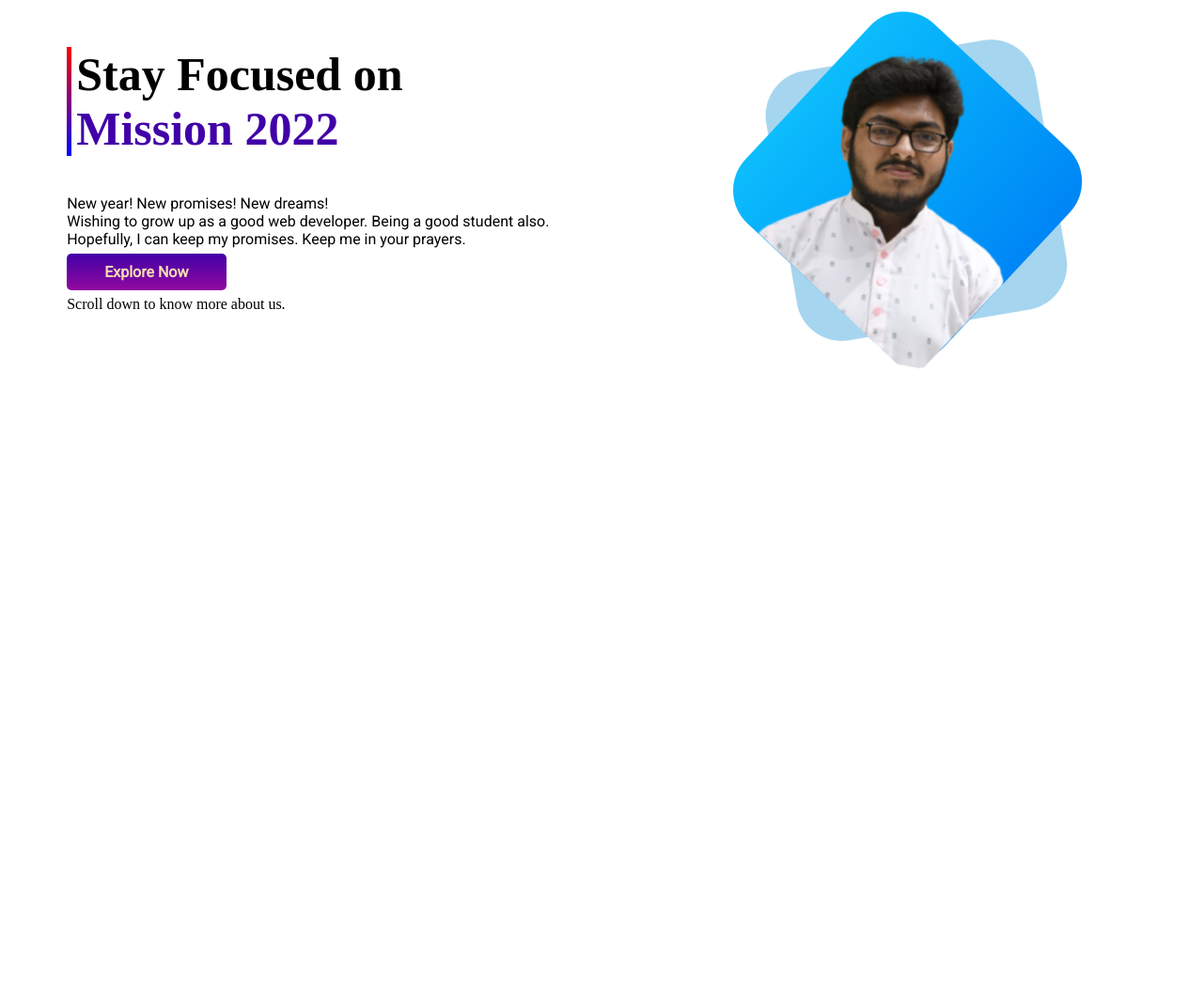
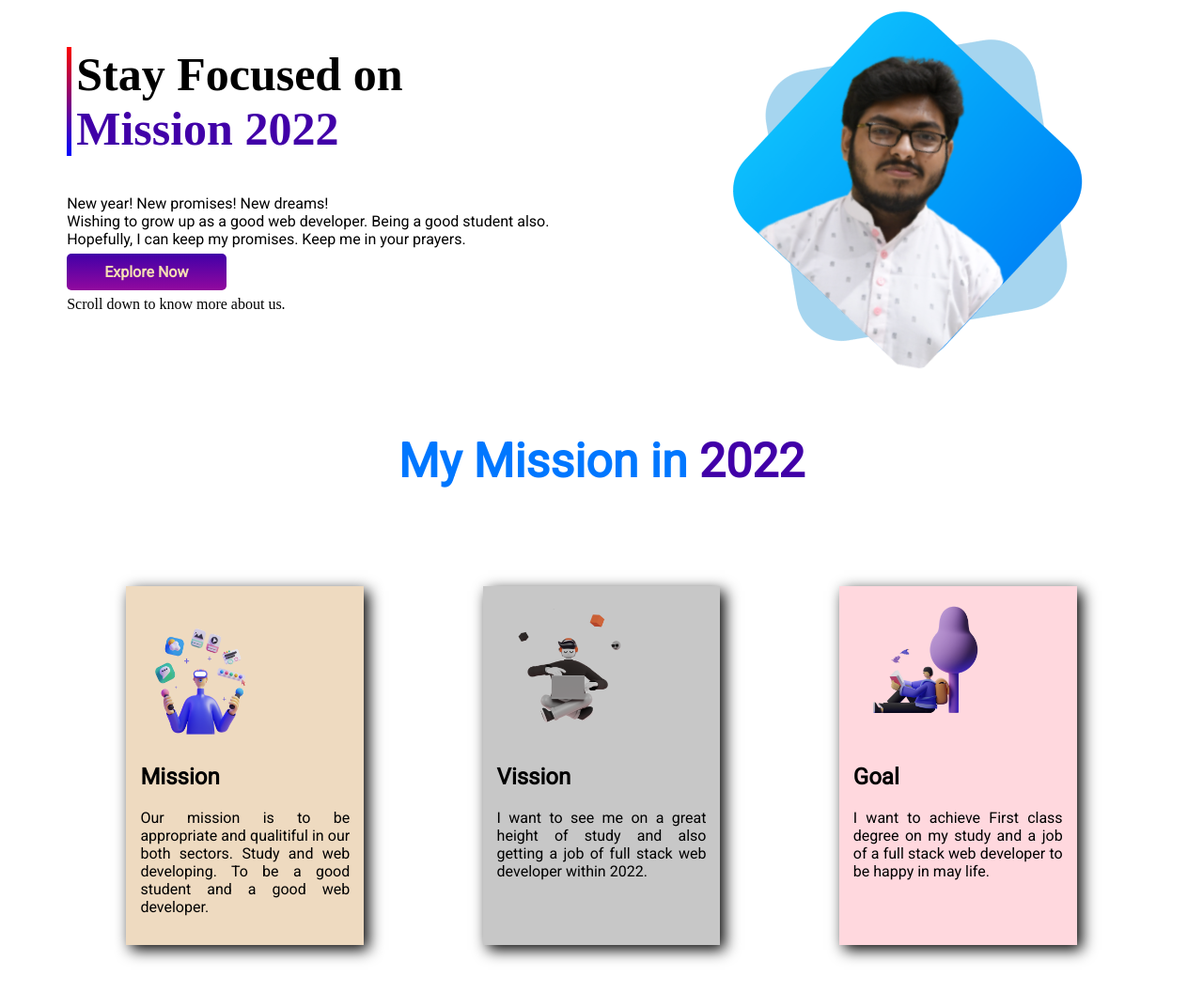
Before and after one commit to S-A-K-I-B/mission-2022, a plain HTML site: page index.html in a window 1280 px wide. Shown: the whole page at 94% size. Before the commit the page ends 800 px from the top, so only its background shows below. Drawn offline with Linux system fonts and the light colour scheme.

Commit message:
Second-section

```diff
--- a/index.html
+++ b/index.html
@@ -30,5 +30,27 @@
             <img src="images/person/my-pic.png" alt="">
         </div>
     </section>
+    <section class="font second-section">
+        <h1><span class="mission">My Mission in </span><span class="blue-color">2022</span></h1>
+        <div class="three-flex">
+            <div class="one-three mision">
+                <img src="images/illustrators/illustrator-1.png" alt="">
+                <h2>Mission</h2>
+                <p>Our mission is to be appropriate and qualitiful in our both sectors. Study and web developing. To be a good student and a good web developer.</p>
+            </div>
+            <div class="one-three vission">
+                <img src="images/illustrators/illustrator-2.png" alt="">
+                <h2>Vission</h2>
+                <p>
+                    I want to see me on a great height of study and also getting a job of full stack web developer within 2022.
+                </p>
+            </div>
+            <div class="one-three goal">
+                <img src="images/illustrators/illustrator-3.png" alt="">
+                <h2>Goal</h2>
+                <p>I want to achieve First class degree on my study and a job of a full stack web developer to be happy in may life.</p>
+            </div>
+        </div>
+    </section>
 </body>
 </html>
--- a/style.css
+++ b/style.css
@@ -29,3 +29,36 @@ h1{
     padding: 10px 40px;
     border-radius: 5px;
 }
+.second-section{
+    text-align: center;
+}
+.mission{
+    color: rgb(0, 119, 255);
+}
+.three-flex{
+    display: flex;
+}
+.one-three{
+    width: 20%;
+    padding: 15px;
+    box-shadow: 5px 5px 15px black;
+}
+.one-three img{
+    height: 150px;
+    width: 150px;
+}
+.mision{
+    text-align: justify;
+    margin: 5% 5% 5% 10%;
+    background-color: rgba(222, 184, 135, 0.521);
+}
+.vission{
+    margin: 5%;
+    text-align: justify;
+    background-color: rgba(128, 128, 128, 0.438);
+}
+.goal{
+    margin: 5% 10% 5% 5%;
+    text-align: justify;
+    background-color: rgba(255, 182, 193, 0.534);
+}
```
